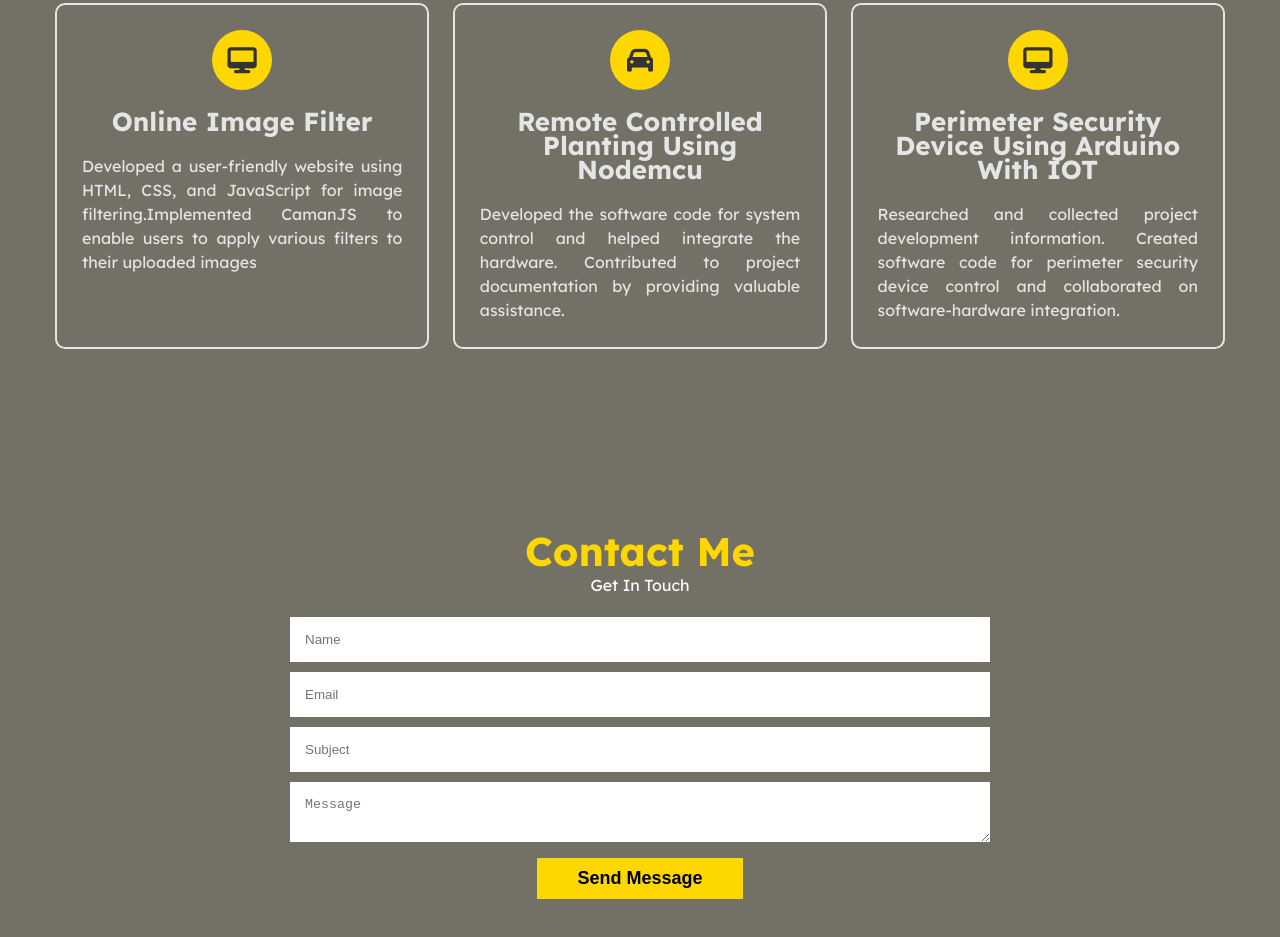
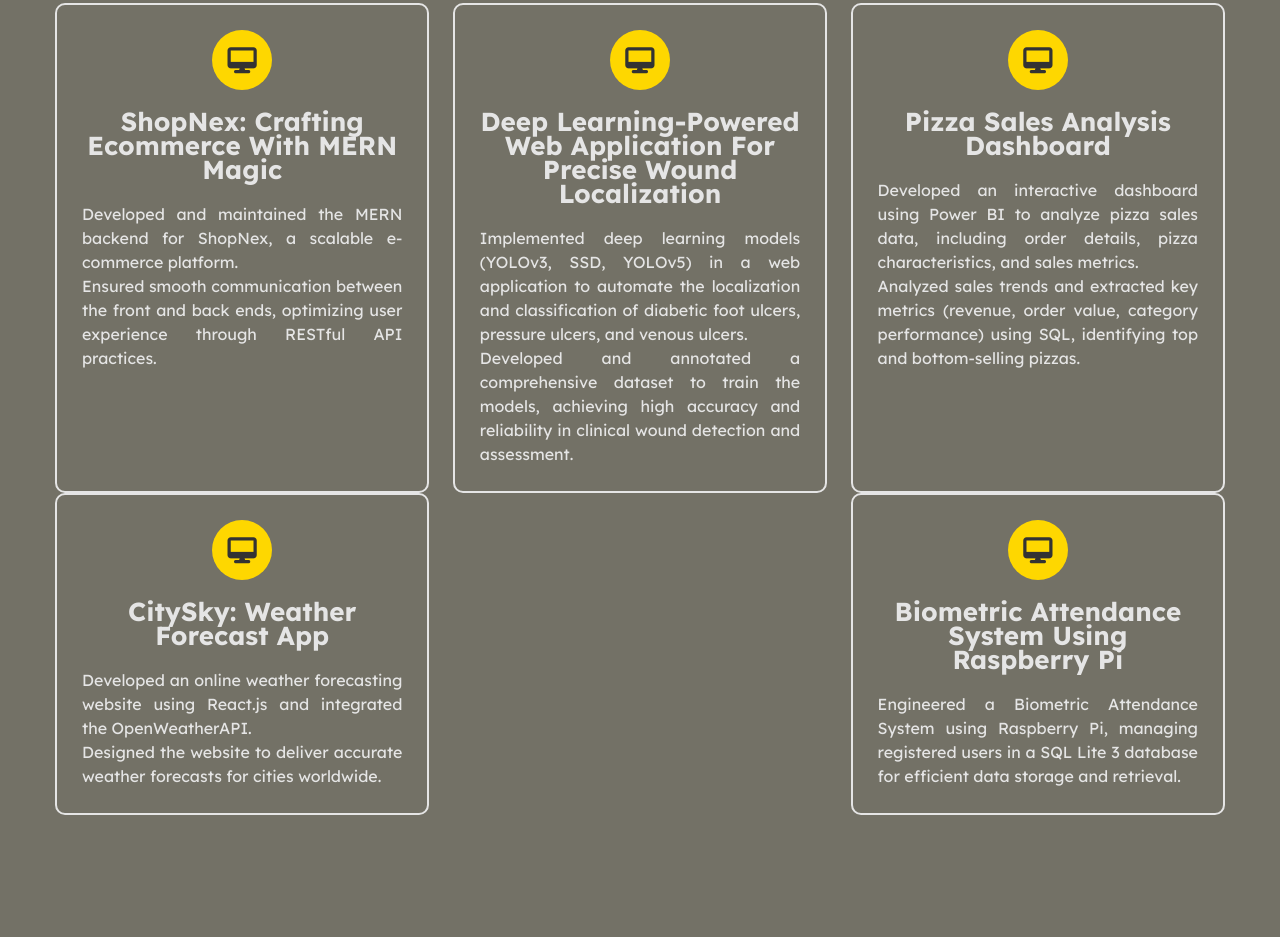
Before and after one commit to K-Durgeshwar/portfolio, a plain HTML site: page index.html in a window 1280 px wide. Shown: the part 1861-2798 px from the top of the page. Drawn offline with nearby package versions, Linux system fonts and the light colour scheme.

Commit message:
Update index.html

```diff
--- a/index.html
+++ b/index.html
@@ -1,5 +1,6 @@
 <!DOCTYPE html>
 <html lang="en">
+
 <head>
     <meta charset="UTF-8">
     <meta http-equiv="X-UA-Compatible" content="IE=edge">
@@ -9,7 +10,8 @@
 
 
     <link rel="stylesheet" href="styles.css">
-    <link rel="stylesheet" href="https://cdnjs.cloudflare.com/ajax/libs/font-awesome/6.4.0/css/all.min.css" class="stylesheet">
+    <link rel="stylesheet" href="https://cdnjs.cloudflare.com/ajax/libs/font-awesome/6.4.0/css/all.min.css"
+        class="stylesheet">
 </head>
 
 <body>
@@ -40,15 +42,17 @@
     <!-------------------------- Home Page -------------------------->
     <div class="FirstElement" id="home">
         <div class="profile-photo">
-            <img src="files/photo!!.png" alt="profile picture">
+            <img src="files\photo!!.png" alt="profile picture">
         </div>
         <div class="profile-text">
             <h5>Hi I'm </h5><br>
             <h1>K Durgeshwar Reddy</h1><br>
-            <p>Welcome to my portfolio website! I'm a passionate and aspiring software engineer with a strong desire to create innovative solutions and push the boundaries of technology.With a deep love for coding and problem-solving, I am constantly seeking opportunities to learn and grow in this ever-evolving field</p>
+            <p>Welcome to my portfolio website! I'm a passionate and aspiring software engineer with a strong desire to
+                create innovative solutions and push the boundaries of technology.With a deep love for coding and
+                problem-solving, I am constantly seeking opportunities to learn and grow in this ever-evolving field</p>
 
             <div class="btn-group">
-                <a href="files/DurgeshResume.pdf" class="btn   active">Download CV</a>
+                <a href="files\Resume_Template (1).pdf" class="btn   active">Download CV</a>
                 <a href="mailto:kdurgeshwarreddy@gmail.com" class="btn">Contact</a>
             </div>
 
@@ -66,16 +70,22 @@
                 <div class="about-content">
                     <h4>About Me</h4>
                     <ul>
-                      <li>I am currently pursuing my final year Bachelor's Degree in Electronics and Communication Engineering.I have built a solid foundation in software development, particularly in areas such as C++, SQL, HTML, CSS and Javascript.</li>
-                      <li> My expertise in these areas allows me to approach projects with confidence and deliver high-quality results.I have a strong belief in the value of continuous learning and staying adaptable in the ever-evolving world of software engineering.</li>
-                      <li> I actively seek out opportunities to expand my knowledge and skills, embracing new technologies and approaches.Feel free to explore my work and get in touch if you have any questions or opportunities to collaborate. </li>
+                        <li>I am currently pursuing my final year Bachelor's Degree in Electronics and Communication
+                            Engineering.I have built a solid foundation in software development, particularly in areas
+                            such as C++, SQL, HTML, CSS, React, Nodejs, Express and Javascript.</li>
+                        <li> My expertise in these areas allows me to approach projects with confidence and deliver
+                            high-quality results.I have a strong belief in the value of continuous learning and staying
+                            adaptable in the ever-evolving world of software engineering.</li>
+                        <li> I actively seek out opportunities to expand my knowledge and skills, embracing new
+                            technologies and approaches.Feel free to explore my work and get in touch if you have any
+                            questions or opportunities to collaborate. </li>
                     </ul>
                 </div>
 
                 <div class="about-skills">
                     <ul>
                         <li>Name: Komati Reddy Durgeshwar Reddy</li>
-                        <li>Age: 20</li>
+                        <li>Age: 21</li>
                         <li>From: India</li>
                         <li>Email: kdurgeshwarreddy@gmail.com</li>
                         <li>Availabiltiy: Fulltime</li>
@@ -148,27 +158,47 @@
                 <!-- 1st Project -->
                 <div class="project">
                     <i class="fa fa-desktop"></i>
-                    <h4>Online Image Filter</h4>
-                    <p>Developed a user-friendly website using HTML, CSS, and
-                        JavaScript for image filtering.Implemented CamanJS to enable users to apply various filters
-                        to their uploaded images</p>
+                    <h4>ShopNex: Crafting Ecommerce with MERN Magic</h4>
+                    <p>Developed and maintained the MERN backend for ShopNex, a scalable e-commerce platform.</p>
+                    <p>Ensured smooth communication between the front and back ends, optimizing user experience through
+                        RESTful API
+                        practices.
+                    </p>
                 </div>
                 <!-- 2nd Project -->
                 <div class="project">
-                    <i class="fa fa-car"></i>
-                    <h4>Remote Controlled Planting using Nodemcu</h4>
-                    <p>Developed the software code for system control and helped
-                        integrate the hardware.
-                        Contributed to project documentation by providing valuable
-                        assistance.</p>
+                    <i class="fa fa-desktop"></i>
+                    <h4>Deep Learning-Powered Web Application for Precise Wound Localization</h4>
+                    <p> Implemented deep learning models (YOLOv3, SSD, YOLOv5) in a web application to automate the
+                        localization and
+                        classification of diabetic foot ulcers, pressure ulcers, and venous ulcers.
+                    </p>
+                    <p>Developed and annotated a comprehensive dataset to train the models, achieving high accuracy and
+                        reliability in clinical
+                        wound detection and assessment.</p>
                 </div>
                 <div class="project">
                     <i class="fa fa-desktop"></i>
-                    <h4>Perimeter Security Device Using Arduino with
-                        IOT</h4>
-                    <p>Researched and collected project development information.
-                        Created software code for perimeter security device control
-                        and collaborated on software-hardware integration.</p>
+                    <h4>Pizza Sales Analysis Dashboard</h4>
+                    <p>Developed an interactive dashboard using Power BI to analyze pizza sales data, including order
+                        details, pizza characteristics,
+                        and sales metrics.</p>
+                    <p> Analyzed sales trends and extracted key metrics (revenue, order value, category performance)
+                        using SQL, identifying top
+                        and bottom-selling pizzas.</p>
+                </div>
+                <div class="project">
+                    <i class="fa fa-desktop"></i>
+                    <h4>CitySky: Weather Forecast App</h4>
+                    <p>Developed an online weather forecasting website using React.js and integrated the OpenWeatherAPI.</p>
+                    <p>Designed the website to deliver accurate weather forecasts for cities worldwide.</p>
+                </div>
+                <div class="project">
+                    <i class="fa fa-desktop"></i>
+                    <h4>Biometric Attendance System using Raspberry Pi</h4>
+                    <p> Engineered a Biometric Attendance System using Raspberry Pi, managing registered users in a SQL Lite 3 database for
+                        efficient data storage and retrieval.</p>
+
                 </div>
             </div>
         </div>
@@ -196,7 +226,8 @@
     </section>
 
     <!-------------------------- JS -------------------------->
-    <script src="https://code.jquery.com/jquery-3.7.0.min.js" integrity="sha256-2Pmvv0kuTBOenSvLm6bvfBSSHrUJ+3A7x6P5Ebd07/g=" crossorigin="anonymous"></script>
+    <script src="https://code.jquery.com/jquery-3.7.0.min.js"
+        integrity="sha256-2Pmvv0kuTBOenSvLm6bvfBSSHrUJ+3A7x6P5Ebd07/g=" crossorigin="anonymous"></script>
     <script src="https://cdn.jsdelivr.net/npm/typed.js@2.0.12"></script>
     <script src="https://unpkg.com/scrollreveal"></script>
     <script src="script.js"></script>
@@ -208,4 +239,5 @@
     </footer>
 
 </body>
+
 </html>
```
Lines whose indentation alone changed are shown as unchanged.
